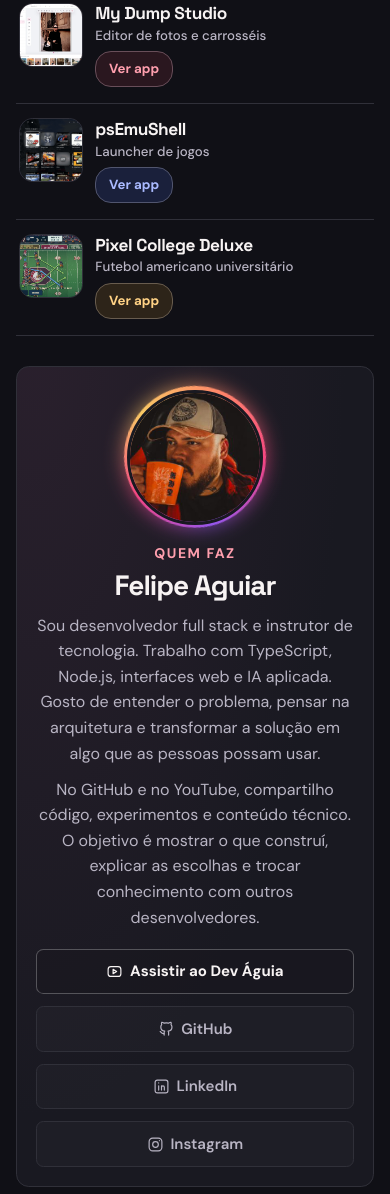
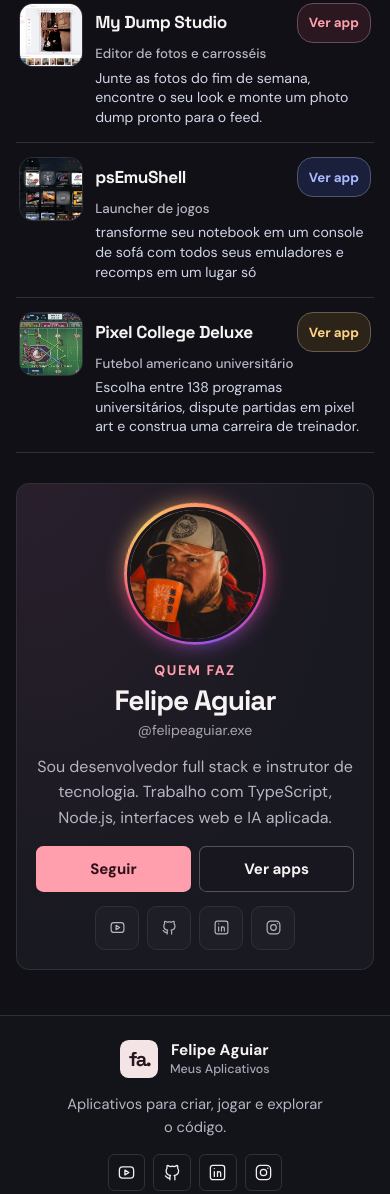
Before and after one commit to felipeAguiarCode/apps, a plain HTML site: page index.html in a window 390 px wide. Shown: the part 1046-2240 px from the top of the page. Drawn offline with Linux system fonts and the light colour scheme; no server answers.

Commit message:
Refina a listagem e a bio no mobile

```diff
--- a/assets/css/portfolio.css
+++ b/assets/css/portfolio.css
@@ -822,6 +822,7 @@ section[id], figure[id] { scroll-margin-top: 1.5rem; }
   border-radius: 50%;
 }
 .about-copy h2 { margin: .45rem 0 .7rem; }
+.about-handle, .about-profile-actions { display: none; }
 .about-copy p:not(.kicker) { max-width: 70ch; color: var(--muted); }
 .about-copy p + p { margin-top: .65rem; }
 .about-copy .actions { margin-top: 1.15rem; gap: .75rem 1.1rem; }
@@ -978,33 +979,36 @@ section[id], figure[id] { scroll-margin-top: 1.5rem; }
   .catalog-image { position: relative; inset: auto; display: block; width: 100%; aspect-ratio: 1; }
   .catalog-image::after, .catalog-play, .preview-toggle { display: none; }
   .catalog-copy {
-    display: flex;
-    flex-direction: column;
-    align-items: flex-start;
+    display: grid;
+    grid-template-columns: minmax(0, 1fr) auto;
+    grid-template-areas: 'title action' 'category category' 'summary summary';
+    align-items: center;
     align-self: start;
-    padding: .1rem 0;
+    gap: .15rem .6rem;
+    padding: 0;
     text-align: start;
   }
-  .catalog-copy h3 { order: -1; margin: 0 0 .2rem; font-size: 1.08rem; letter-spacing: -.025em; }
-  .catalog-copy .kicker { color: var(--muted); font-size: .83rem; font-weight: 500; letter-spacing: normal; text-transform: none; }
-  .catalog-copy :is(.catalog-lede, .catalog-lede + p, .tags), .catalog-footer .actions { display: none; }
+  .catalog-copy h3 { grid-area: title; margin: 0; font-size: 1.08rem; letter-spacing: -.025em; overflow-wrap: anywhere; }
+  .catalog-copy .kicker { grid-area: category; color: var(--muted); font-size: .83rem; font-weight: 500; letter-spacing: normal; text-transform: none; }
+  .catalog-copy .catalog-summary { grid-area: summary; margin-top: .2rem; font-size: .88rem; line-height: 1.4; }
+  .catalog-copy :is(.catalog-lede, .tags), .catalog-footer .actions { display: none; }
   .catalog-footer { display: contents; }
   .catalog-mobile-action {
+    grid-area: action;
     display: inline-flex;
     align-items: center;
-    min-height: 2.25rem;
-    margin-top: .4rem;
-    padding: .3rem .8rem;
+    min-height: 2.5rem;
+    padding: .3rem .68rem;
     border: 1px solid color-mix(in srgb, var(--accent) 27%, var(--line));
     border-radius: 1rem;
     background: var(--wash);
     color: var(--accent);
     font-size: .83rem;
     font-weight: 700;
+    white-space: nowrap;
   }
   .catalog-list .repo-stars { display: none; }
   .hero-copy .actions,
-  .about-copy .actions,
   .install-copy .actions {
     flex-direction: column;
     flex-wrap: nowrap;
@@ -1015,8 +1019,7 @@ section[id], figure[id] { scroll-margin-top: 1.5rem; }
   .summary-copy .button,
   .summary-copy .text-link { width: min(100%, 22rem); margin-inline: auto; }
   .summary-copy .text-link,
-  .info-card .text-link,
-  .about-copy .actions .text-link {
+  .info-card .text-link {
     display: flex;
     align-items: center;
     justify-content: center;
@@ -1102,7 +1105,30 @@ section[id], figure[id] { scroll-margin-top: 1.5rem; }
   .about-me { grid-template-columns: minmax(0, 1fr); gap: 1rem; margin-top: 1.9rem; }
   .about-avatar { --avatar-size: clamp(8rem, 28vw, 10rem); justify-self: center; }
   .about-copy .kicker { justify-content: center; }
-  .about-copy p { margin-inline: auto; }
+  .about-copy h2 { margin-block: .35rem .15rem; }
+  .about-handle { display: block; margin-bottom: .75rem; color: var(--dim); font-size: .88rem; }
+  .about-copy p:not(.kicker) { max-width: 32ch; margin-inline: auto; }
+  .about-bio-details, .about-copy .actions a span { display: none; }
+  .about-profile-actions {
+    display: grid;
+    grid-auto-flow: column;
+    grid-auto-columns: minmax(0, 1fr);
+    gap: .55rem;
+    width: min(100%, 22rem);
+    margin: 1rem auto 0;
+  }
+  .about-copy .actions { justify-content: center; gap: .5rem; margin-top: .85rem; }
+  .about-copy .actions a {
+    justify-content: center;
+    width: 2.75rem;
+    height: 2.75rem;
+    min-height: 0;
+    padding: 0;
+    border: 1px solid var(--line);
+    border-radius: .6rem;
+    background: #ffffff06;
+    color: var(--muted);
+  }
   .launcher-art::after { background: linear-gradient(0deg, #151829bb, transparent 24%); }
 }
 @media (prefers-reduced-motion: reduce) {
--- a/index.html
+++ b/index.html
@@ -145,14 +145,14 @@
           <p class="kicker">Editor de fotos e carrosséis</p>
           <h3>My Dump Studio</h3>
           <p class="catalog-lede">Do rolo de câmera ao carrossel.</p>
-          <p>Junte as fotos do fim de semana, encontre o seu look e monte um photo dump pronto para o feed.</p>
+          <p class="catalog-summary">Junte as fotos do fim de semana, encontre o seu look e monte um photo dump pronto para o feed.</p>
           <ul class="tags"><li>Photo dumps</li><li>Colagens</li><li>Carrosséis</li></ul>
           <div class="catalog-footer">
             <div class="actions">
                 <a class="button primary" href="projetos/dump-studio/index.html">Conhecer o editor</a>
                 <a class="button secondary" href="https://felipeaguiarcode.github.io/dump-studio/#download" target="_blank" rel="noopener noreferrer">Ver download</a>
               </div>
-            <a class="catalog-mobile-action" href="projetos/dump-studio/index.html">Ver app</a>
+            <a class="catalog-mobile-action" href="projetos/dump-studio/index.html" aria-label="Ver app My Dump Studio">Ver app</a>
             <a class="repo-stars" href="https://github.com/felipeAguiarCode/dump-studio" target="_blank" rel="noopener noreferrer" data-repo-stars="https://api.github.com/repos/felipeAguiarCode/dump-studio" aria-label="Dar uma estrela a My Dump Studio no GitHub" title="Dar uma estrela no GitHub"><svg viewBox="0 0 24 24" width="17" height="17" fill="none" stroke="currentColor" stroke-width="1.6" stroke-linejoin="round" aria-hidden="true"><path d="m12 3 2.8 5.7 6.3.9-4.5 4.4 1 6.2L12 17.3l-5.6 2.9 1.1-6.2L3 9.6l6.2-.9L12 3Z"/></svg><span data-star-count hidden></span></a>
           </div>
         </div>
@@ -173,14 +173,14 @@
           <p class="kicker">Launcher de jogos</p>
           <h3>psEmuShell</h3>
           <p class="catalog-lede">Da biblioteca ao jogo, pelo controle.</p>
-          <p>transforme seu notebook em um console de sofá com todos seus emuladores e recomps em um lugar só</p>
+          <p class="catalog-summary">transforme seu notebook em um console de sofá com todos seus emuladores e recomps em um lugar só</p>
           <ul class="tags"><li>Emulação</li><li>Controle</li><li>RetroAchievements</li></ul>
           <div class="catalog-footer">
             <div class="actions">
                 <a class="button primary" href="projetos/ps5-emushell/index.html">Conhecer o launcher</a>
                 <a class="button secondary" href="https://github.com/felipeAguiarCode/PS5EmuShell/releases/latest" target="_blank" rel="noopener noreferrer">Ver último release</a>
               </div>
-            <a class="catalog-mobile-action" href="projetos/ps5-emushell/index.html">Ver app</a>
+            <a class="catalog-mobile-action" href="projetos/ps5-emushell/index.html" aria-label="Ver app psEmuShell">Ver app</a>
             <a class="repo-stars" href="https://github.com/felipeAguiarCode/PS5EmuShell" target="_blank" rel="noopener noreferrer" data-repo-stars="https://api.github.com/repos/felipeAguiarCode/PS5EmuShell" aria-label="Dar uma estrela a psEmuShell no GitHub" title="Dar uma estrela no GitHub"><svg viewBox="0 0 24 24" width="17" height="17" fill="none" stroke="currentColor" stroke-width="1.6" stroke-linejoin="round" aria-hidden="true"><path d="m12 3 2.8 5.7 6.3.9-4.5 4.4 1 6.2L12 17.3l-5.6 2.9 1.1-6.2L3 9.6l6.2-.9L12 3Z"/></svg><span data-star-count hidden></span></a>
           </div>
         </div>
@@ -208,14 +208,14 @@
           <p class="kicker">Futebol americano universitário</p>
           <h3>Pixel College Deluxe</h3>
           <p class="catalog-lede">Do primeiro snap à final universitária.</p>
-          <p>Escolha entre 138 programas universitários, dispute partidas em pixel art e construa uma carreira de treinador.</p>
+          <p class="catalog-summary">Escolha entre 138 programas universitários, dispute partidas em pixel art e construa uma carreira de treinador.</p>
           <ul class="tags"><li>Esportes</li><li>Pixel art</li><li>Carreira</li></ul>
           <div class="catalog-footer">
             <div class="actions">
                 <a class="button primary" href="projetos/pixel-college-deluxe/index.html">Conhecer o jogo</a>
                 <a class="button secondary" href="https://felipeaguiarcode.github.io/pixel-college-deluxe/" target="_blank" rel="noopener noreferrer">Jogar no navegador</a>
               </div>
-            <a class="catalog-mobile-action" href="projetos/pixel-college-deluxe/index.html">Ver app</a>
+            <a class="catalog-mobile-action" href="projetos/pixel-college-deluxe/index.html" aria-label="Ver app Pixel College Deluxe">Ver app</a>
             <a class="repo-stars" href="https://github.com/felipeAguiarCode/pixel-college-deluxe" target="_blank" rel="noopener noreferrer" data-repo-stars="https://api.github.com/repos/felipeAguiarCode/pixel-college-deluxe" aria-label="Dar uma estrela a Pixel College Deluxe no GitHub" title="Dar uma estrela no GitHub"><svg viewBox="0 0 24 24" width="17" height="17" fill="none" stroke="currentColor" stroke-width="1.6" stroke-linejoin="round" aria-hidden="true"><path d="m12 3 2.8 5.7 6.3.9-4.5 4.4 1 6.2L12 17.3l-5.6 2.9 1.1-6.2L3 9.6l6.2-.9L12 3Z"/></svg><span data-star-count hidden></span></a>
           </div>
         </div>
@@ -230,14 +230,19 @@
     <div class="about-copy">
       <p class="kicker">Quem faz</p>
       <h2 id="about-me-title">Felipe Aguiar</h2>
-      <p>Sou desenvolvedor full stack e instrutor de tecnologia. Trabalho com TypeScript, Node.js, interfaces web e IA aplicada. Gosto de entender o problema, pensar na arquitetura e transformar a solução em algo que as pessoas possam usar.</p>
-      <p>No GitHub e no YouTube, compartilho código, experimentos e conteúdo técnico. O objetivo é mostrar o que construí, explicar as escolhas e trocar conhecimento com outros desenvolvedores.</p>
-      <div class="actions">
-        <a class="button secondary" href="https://www.youtube.com/@devaguia/videos" target="_blank" rel="noopener noreferrer"><svg viewBox="0 0 24 24" width="17" height="17" fill="none" stroke="currentColor" stroke-width="1.65" stroke-linecap="round" stroke-linejoin="round" aria-hidden="true"><rect x="3" y="5" width="18" height="14" rx="4"/><path d="m10 9 5 3-5 3Z"/></svg>Assistir ao Dev Águia</a>
-        <a class="text-link" href="https://github.com/felipeAguiarCode" target="_blank" rel="noopener noreferrer"><svg viewBox="0 0 24 24" width="17" height="17" fill="none" stroke="currentColor" stroke-width="1.65" stroke-linecap="round" stroke-linejoin="round" aria-hidden="true"><path d="M9 19c-4.3 1.3-4.3-2.2-6-2.7m12 5v-3.3a2.9 2.9 0 0 0-.8-2.2c2.7-.3 5.5-1.3 5.5-6a4.7 4.7 0 0 0-1.3-3.3 4.3 4.3 0 0 0-.1-3.3s-1-.3-3.4 1.3a12.6 12.6 0 0 0-6.2 0C6.3 2.9 5.3 3.2 5.3 3.2a4.3 4.3 0 0 0-.1 3.3A4.7 4.7 0 0 0 4 9.8c0 4.7 2.8 5.7 5.5 6a2.9 2.9 0 0 0-.8 2.2v3.3"/></svg>GitHub</a>
-        <a class="text-link" href="https://www.linkedin.com/in/felipeaguiar-exe/" target="_blank" rel="noopener noreferrer"><svg viewBox="0 0 24 24" width="17" height="17" fill="none" stroke="currentColor" stroke-width="1.65" stroke-linecap="round" stroke-linejoin="round" aria-hidden="true"><rect x="3" y="3" width="18" height="18" rx="3"/><path d="M8 11v6m0-10v.1M12 17v-6m0 2a2 2 0 0 1 4 0v4"/></svg>LinkedIn</a>
-        <a class="text-link" href="https://www.instagram.com/felipeaguiar.exe/" target="_blank" rel="noopener noreferrer"><svg viewBox="0 0 24 24" width="17" height="17" fill="none" stroke="currentColor" stroke-width="1.65" stroke-linecap="round" stroke-linejoin="round" aria-hidden="true"><rect x="3" y="3" width="18" height="18" rx="5"/><circle cx="12" cy="12" r="4"/><path d="M17.5 6.6h.01"/></svg>Instagram</a>
+      <span class="about-handle">@felipeaguiar.exe</span>
+      <p>Sou desenvolvedor full stack e instrutor de tecnologia. Trabalho com TypeScript, Node.js, interfaces web e IA aplicada.<span class="about-bio-details"> Gosto de entender o problema, pensar na arquitetura e transformar a solução em algo que as pessoas possam usar.</span></p>
+      <p class="about-bio-details">No GitHub e no YouTube, compartilho código, experimentos e conteúdo técnico. O objetivo é mostrar o que construí, explicar as escolhas e trocar conhecimento com outros desenvolvedores.</p>
+      <div class="about-profile-actions">
+        <a class="button primary" href="https://www.instagram.com/felipeaguiar.exe/" target="_blank" rel="noopener noreferrer" aria-label="Seguir Felipe Aguiar no Instagram">Seguir</a>
+        <a class="button secondary" href="#projetos">Ver apps</a>
       </div>
+      <nav class="actions" aria-label="Redes sociais de Felipe Aguiar">
+        <a class="button secondary" href="https://www.youtube.com/@devaguia/videos" target="_blank" rel="noopener noreferrer" aria-label="Assistir ao Dev Águia no YouTube"><svg viewBox="0 0 24 24" width="17" height="17" fill="none" stroke="currentColor" stroke-width="1.65" stroke-linecap="round" stroke-linejoin="round" aria-hidden="true"><rect x="3" y="5" width="18" height="14" rx="4"/><path d="m10 9 5 3-5 3Z"/></svg><span>Assistir ao Dev Águia</span></a>
+        <a class="text-link" href="https://github.com/felipeAguiarCode" target="_blank" rel="noopener noreferrer" aria-label="GitHub"><svg viewBox="0 0 24 24" width="17" height="17" fill="none" stroke="currentColor" stroke-width="1.65" stroke-linecap="round" stroke-linejoin="round" aria-hidden="true"><path d="M9 19c-4.3 1.3-4.3-2.2-6-2.7m12 5v-3.3a2.9 2.9 0 0 0-.8-2.2c2.7-.3 5.5-1.3 5.5-6a4.7 4.7 0 0 0-1.3-3.3 4.3 4.3 0 0 0-.1-3.3s-1-.3-3.4 1.3a12.6 12.6 0 0 0-6.2 0C6.3 2.9 5.3 3.2 5.3 3.2a4.3 4.3 0 0 0-.1 3.3A4.7 4.7 0 0 0 4 9.8c0 4.7 2.8 5.7 5.5 6a2.9 2.9 0 0 0-.8 2.2v3.3"/></svg><span>GitHub</span></a>
+        <a class="text-link" href="https://www.linkedin.com/in/felipeaguiar-exe/" target="_blank" rel="noopener noreferrer" aria-label="LinkedIn"><svg viewBox="0 0 24 24" width="17" height="17" fill="none" stroke="currentColor" stroke-width="1.65" stroke-linecap="round" stroke-linejoin="round" aria-hidden="true"><rect x="3" y="3" width="18" height="18" rx="3"/><path d="M8 11v6m0-10v.1M12 17v-6m0 2a2 2 0 0 1 4 0v4"/></svg><span>LinkedIn</span></a>
+        <a class="text-link" href="https://www.instagram.com/felipeaguiar.exe/" target="_blank" rel="noopener noreferrer" aria-label="Instagram"><svg viewBox="0 0 24 24" width="17" height="17" fill="none" stroke="currentColor" stroke-width="1.65" stroke-linecap="round" stroke-linejoin="round" aria-hidden="true"><rect x="3" y="3" width="18" height="18" rx="5"/><circle cx="12" cy="12" r="4"/><path d="M17.5 6.6h.01"/></svg><span>Instagram</span></a>
+      </nav>
     </div>
   </section>
 </main>
```
Also changed, not shown: scripts/build-project-pages.mjs (+17 -7 lines).
